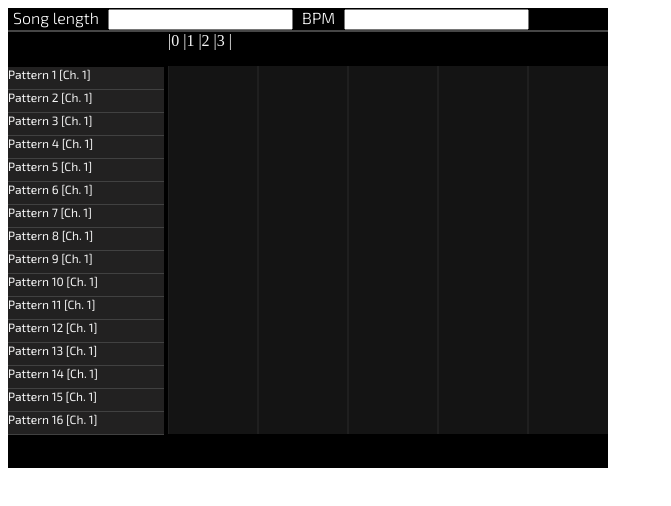
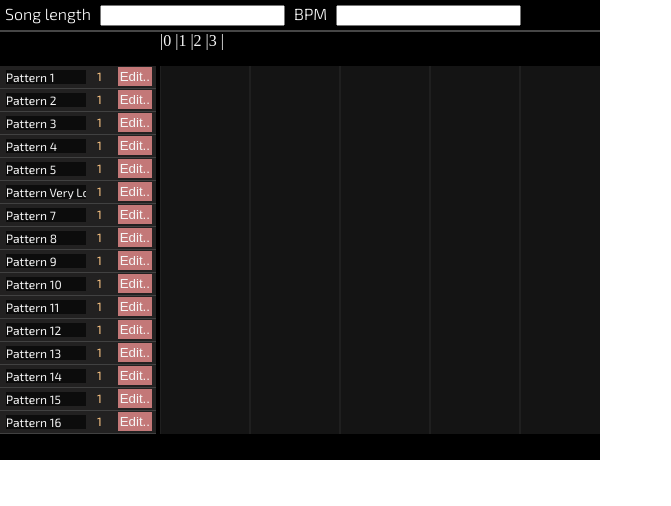
Before and after one commit to hyaio/hseq, a plain HTML site: page sr/index.html in a window 1280 px wide. Shown: the whole page, without its empty margins (0-671 px from the left). Drawn offline with Linux system fonts and the light colour scheme.

Commit message:
Added edit buttons and channel numbers to the pattern list. Fixed the scroll bars

```diff
--- a/sr/script.js
+++ b/sr/script.js
@@ -42,7 +42,7 @@ var PatternView = function (el, options) {
     channel: 1
   },
   {
-    name: "Pattern 6",
+    name: "Pattern Very Long Name Really Really Long But really eh",
     channel: 1
   },
   {
@@ -94,7 +94,7 @@ var PatternView = function (el, options) {
 PatternView.prototype._render = function () {
   var html = "";
   for (var i = 0; i < this.patterns.length; i += 1) {
-    html += "<div class='pattern-item pattern-" + i + "'>" + this.patterns[i].name + " [Ch. " + this.patterns[i].channel + "]" + "</div>";
+    html += "<div class='pattern-item pattern-" + i + "'><span class='pattern-name'>" + this.patterns[i].name + "</span>" + "<span class='pattern-num'>" + this.patterns[i].channel + "</span>" + "<button class='edit edit-pattern-" + i +"''>Edit..</button>" + "</div>";
   }
   this.el.innerHTML = html;
 };
--- a/sr/style.css
+++ b/sr/style.css
@@ -1,3 +1,7 @@
+body {
+  margin: 0;
+}
+
 #container {
   width: 600px;
   height: 460px;
@@ -13,11 +17,13 @@ label {
 
 .pattern-sequencer-container {
     overflow: scroll;
-    height: 400px;;
+    height: 390px;
 }
 
 .inputs {
   border-bottom: 2px solid rgb(70, 70, 70);
+  padding-top: 4px;
+  padding-bottom: 4px;
 }
 
 .pattern-list {
@@ -25,7 +31,7 @@ label {
   width: 156px;
   height: 368px;
   position: absolute;
-  top: 59px;
+  top: 66px;
   overflow: hidden;
 }
 
@@ -37,6 +43,25 @@ label {
   border-bottom: 1px solid rgb(65, 65, 65);
 }
 
+.pattern-list div span.pattern-name {
+  display: block;
+  max-width: 80px;
+  overflow: hidden;
+  white-space: nowrap;
+  background-color: rgb(12, 12, 12);
+  position: relative;
+  top: 4px;
+  left: 6px;
+}
+
+.pattern-list div span.pattern-num {
+  color: rgb(255, 200, 134);
+  border: 0;
+  right: -97px;
+  position: relative;
+  bottom: 11px;
+}
+
 canvas {
   margin-left: 160px;
 }
@@ -46,3 +71,14 @@ canvas {
   color: whitesmoke;
   height: 34px;
 }
+
+.edit {
+  background-color: rgb(195, 120, 120);
+  border: 0;
+  position: relative;
+  bottom: 13px;
+  color: whitesmoke;
+  padding: 2px;
+  float: right;
+  right: 4px;
+}
```
